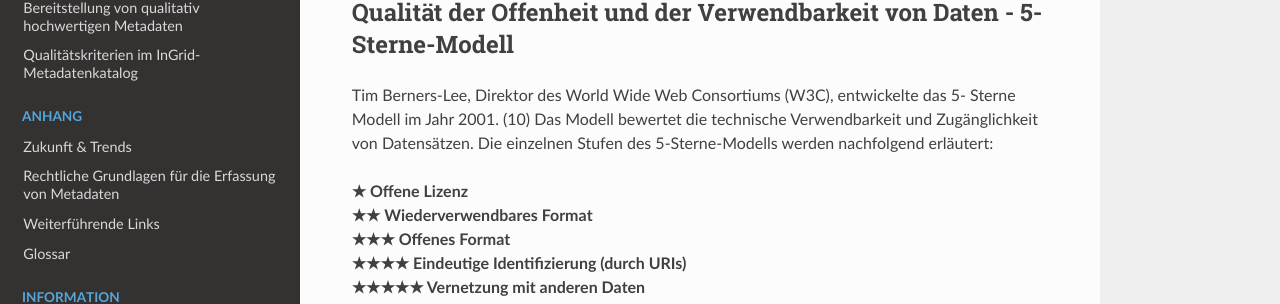
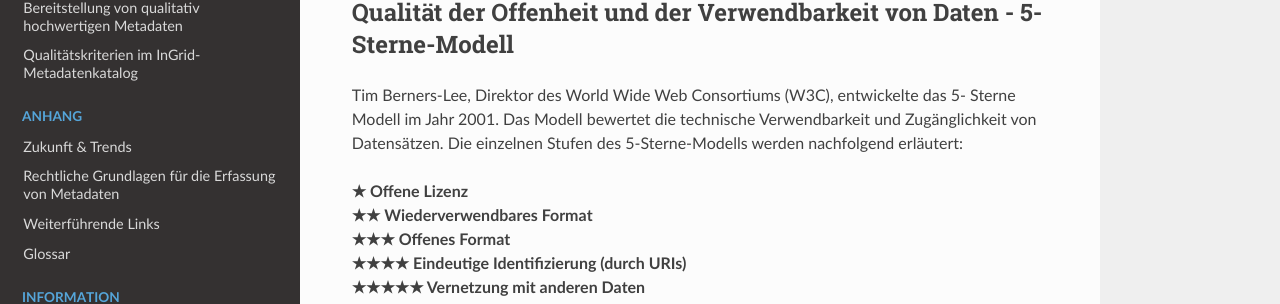
Before and after one commit to tomiwo/ingrid-mdk-st-high-quality-metadata, a Sphinx documentation site: the page built from docs/qualitaetsmanagement/bewertung.rst, in a window 1280 px wide and 900 px high. Shown: the part 466-770 px from the top of the window. Built offline with Sphinx 7.4.7 and the Read the Docs theme 3.1.0, drawn with Linux system fonts in a browser that asks for light colours; some of the changed lines change nothing that is shown; some of the changed text lies outside the part shown.

Commit message:
Update bewertung.rst

```diff
--- a/docs/qualitaetsmanagement/bewertung.rst
+++ b/docs/qualitaetsmanagement/bewertung.rst
@@ -17,7 +17,7 @@
 -------------------------------------------------------------------------
 
 
-Tim Berners-Lee, Direktor des World Wide Web Consortiums (W3C), entwickelte das 5- Sterne Modell im Jahr 2001. (10) Das Modell bewertet die technische Verwendbarkeit und Zugänglichkeit von Datensätzen. Die einzelnen Stufen des 5-Sterne-Modells werden nachfolgend erläutert:
+Tim Berners-Lee, Direktor des World Wide Web Consortiums (W3C), entwickelte das 5- Sterne Modell im Jahr 2001. Das Modell bewertet die technische Verwendbarkeit und Zugänglichkeit von Datensätzen. Die einzelnen Stufen des 5-Sterne-Modells werden nachfolgend erläutert:
 
 
 | **★ Offene Lizenz**
@@ -120,14 +120,14 @@
 Die folgenden Punkte geben einen Überblick über einige maschinenlesbare und offene Formate:
 
 
-**Maschinenlesbarkeit (12):**
+**Maschinenlesbarkeit:**
 
 - Gar nicht bis gering: PDF, DOC, DOCX, GIF, JPG, JPEG, PNG, TIFF, GeoTIFF, ODT
 - Überwiegend: TXT, RTF, ODS, XLS, CSV, HTML, XLSX
 - Vollständig: XML, RDF, RSS, KMZ, DXF, GPX, GML
 
 
-**Offene Standards (13):**
+**Offene Standards:**
 
 - Proprietäre Formate: XLS, DOC, PPT
 - Standardisierte, aber nicht offene Formate: RTF, GIF, JPG/JPEG, TIFF, GeoTIFF, DXF, GPX
```
